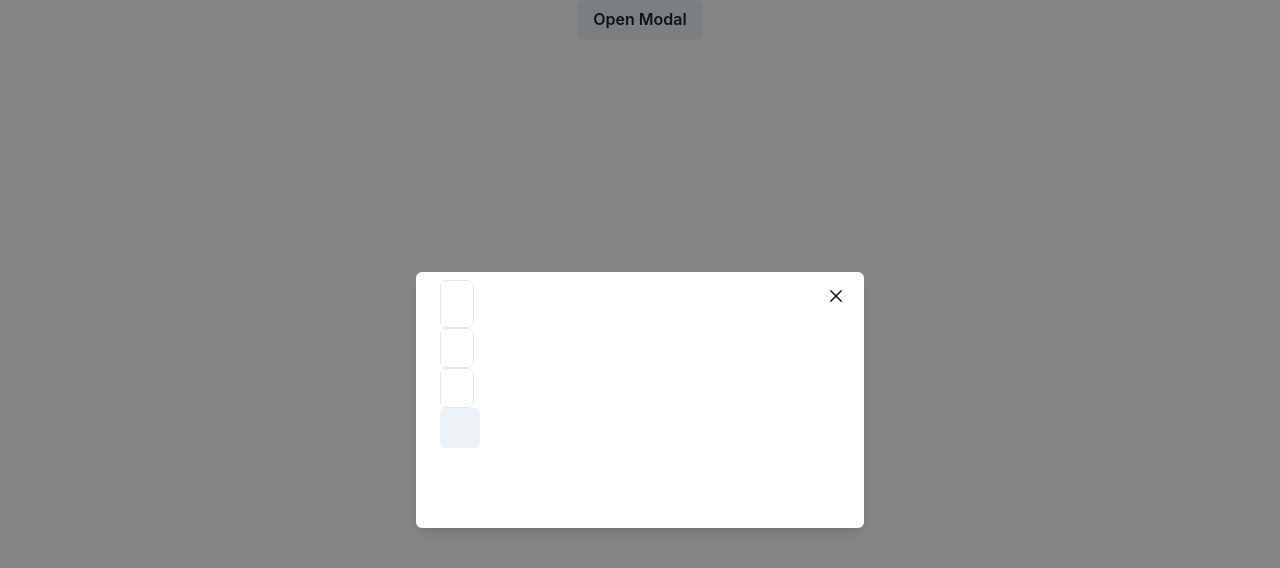
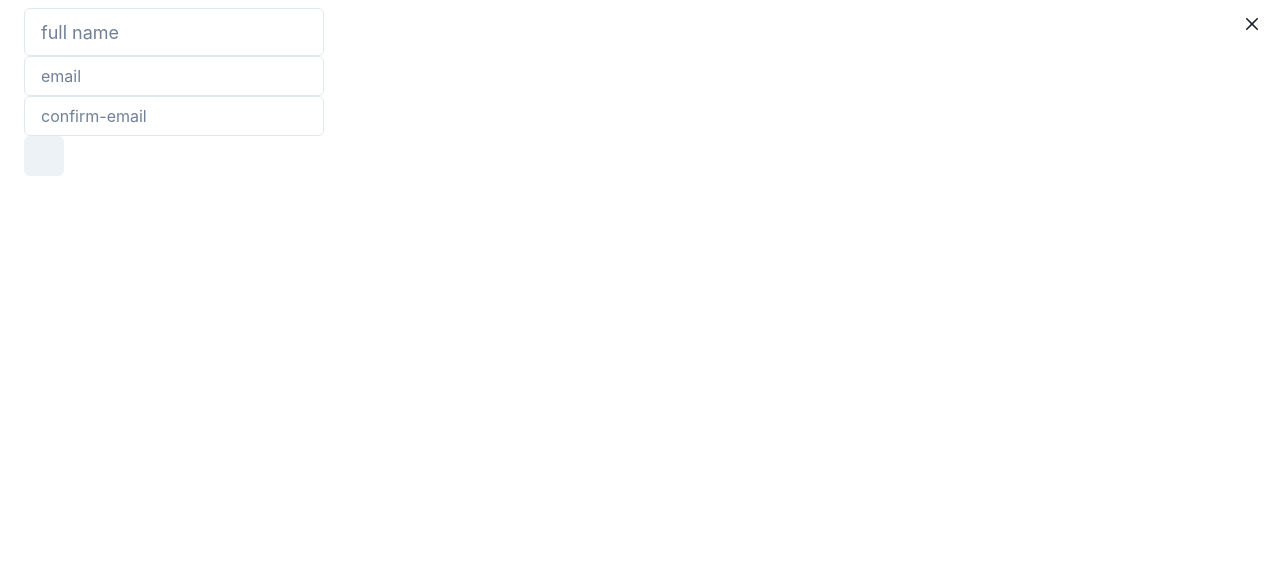
Before and after one commit to liamasis/broccoli-email-collector, a React (Create React App) app: page / in a window 1280 px wide. Both pictures are taken after a click on the button "Open Modal". Shown: the top 568 px of the page. Built offline with nearby package versions, Linux system fonts and the light colour scheme.

Commit message:
found sizing for modal

```diff
--- a/src/App.css
+++ b/src/App.css
@@ -1,7 +1,9 @@
 .App {
   text-align: center;
 }
-
+.loginForm {
+  width: 300px;
+}
 .App-logo {
   height: 40vmin;
   pointer-events: none;
--- a/src/components/Login.js
+++ b/src/components/Login.js
@@ -1,6 +1,7 @@
 import React from "react";
 import { Input, Button } from "@chakra-ui/react";
 import { useState } from "react";
+import "../App.css";
 function Login() {
   const [fullname, setFullname] = useState("");
   const [email, setEmail] = useState("");
--- a/src/components/Popup.js
+++ b/src/components/Popup.js
@@ -1,4 +1,5 @@
 import React from "react";
+import "../App.css";
 import {
   Modal,
   ModalOverlay,
@@ -11,17 +12,18 @@ import {
   Button,
 } from "@chakra-ui/react";
 import Login from "./Login";
+
 function Popup() {
   const { isOpen, onOpen, onClose } = useDisclosure();
   return (
     <>
       <Button onClick={onOpen}>Open Modal</Button>
-
-      <Modal isOpen={isOpen} onClose={onClose} isCentered>
+      {/* Size can be sml lg xl etc etc 2xl 2lg 5lg etc */}
+      <Modal isOpen={isOpen} onClose={onClose} isCentered size={"full"}>
         <ModalOverlay />
         <ModalContent>
           <ModalCloseButton />
-          <ModalBody w={10}>
+          <ModalBody pb={6}>
             <Login />
           </ModalBody>
 
```
